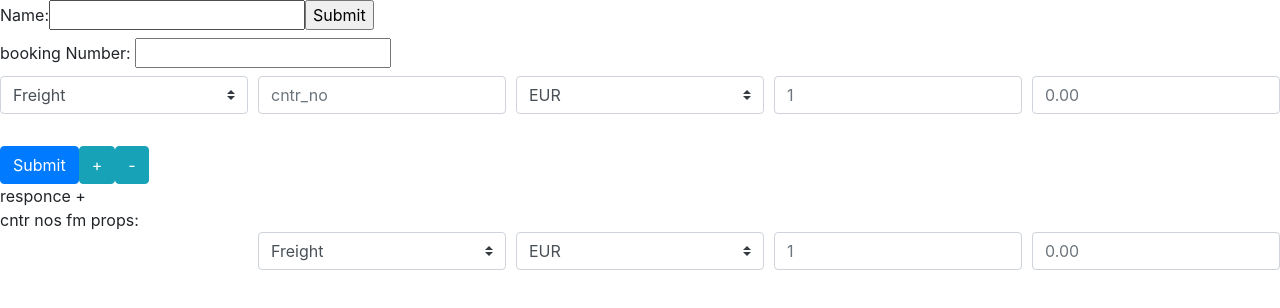
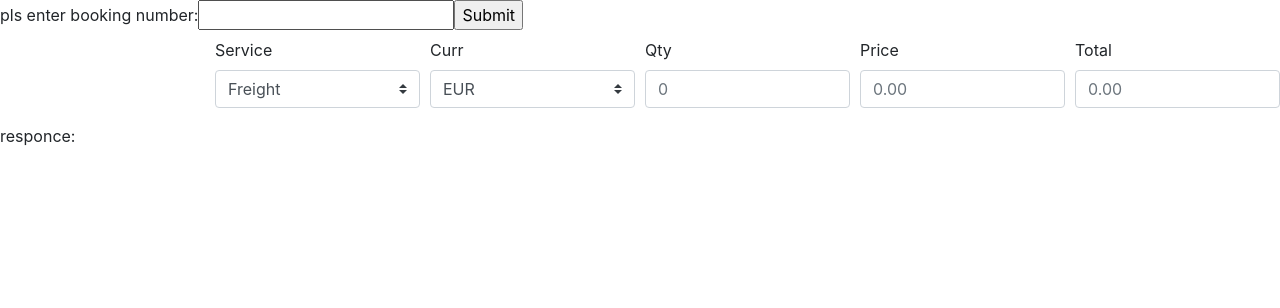
Before and after one commit to countess-elena/InvoicingReact, a React (Create React App) app: page / in a window 1280 px wide. Shown: the top 308 px of the page. Built offline with nearby package versions, Linux system fonts and the light colour scheme.

Commit message:
correct working checkboxes leaving list of cntrs marked to invoice

```diff
--- a/src/CheckboxCntrs.js
+++ b/src/CheckboxCntrs.js
@@ -9,7 +9,9 @@ import Col from 'react-bootstrap/Col'
 class CheckboxCntr extends React.Component {
     constructor (props) {
         super (props);
-        //var cntrs=props.cntr_numbers.slice();
+        var cntrs=props.cntr_numbers;
+        //alert (cntrs)
+        var cntrs = [];
         this.state = {
             //checked: {[cntr]:true},
             checkedSet: (this.props.cntr_numbers)
@@ -19,8 +21,11 @@ class CheckboxCntr extends React.Component {
         this.handleInputChange = this.handleInputChange.bind(this);
     }
 
+
     handleInputChange (event) {
         const target = event.target.name;
+        //this.setState ({checkedSet: this.props.cntr_numbers});
+        //var cntrs = this.props.cntr_numbers.slice();
         var cntrs = this.state.checkedSet.slice();
 
         if (cntrs.includes(target)) {
@@ -34,17 +39,27 @@ class CheckboxCntr extends React.Component {
                 this.setState ({checkedSet: cntrs});
             };
 
-        alert (cntrs);
+        //alert (cntrs);
     }
 
+    componentWillReceiveProps(nextProps) {
+        // This will erase any local state updates!
+        // Do not do this.
+        this.setState({ checkedSet: nextProps.cntr_numbers });
+      }
+
+//    static getDerivedStateFromProps(props, state) {
+  //      return  {checkedSet: props.cntr_numbers};     }
+
 render () {
-    //var cntrs=this.props.cntr_numbers;
+    var cntrs=this.props.cntr_numbers.toString();
+    //alert (cntrs)
     return (
-        <div>cntr nos fm props:  {this.props.cntr_numbers.toString()}
+        <div>
 <Form.Row>
 <Col>
 { this.props.cntr_numbers.map ((cntr, index) =>
-    <div  className="mb-3">
+    <div  key={index} className="mb-3">
       <Form.Check
       label={cntr}
       type='checkbox'
@@ -58,7 +73,7 @@ render () {
 </Col>
 <Col>
 <Form.Group controlId="exampleForm.SelectCustom">
-
+            <Form.Label>Service</Form.Label>
               <Form.Control as="select" custom>
                 <option>Freight</option>
                 <option>Winter surcharge</option>
@@ -69,17 +84,22 @@ render () {
             </Form.Group>
 </Col>
 <Col>
-
+<Form.Label>Curr</Form.Label>
             <Form.Control as="select" custom>
                 <option>EUR</option>
                 <option>USD</option>
               </Form.Control>
             </Col>
             <Col>
-
-              <Form.Control placeholder='1'/>
+            <Form.Label>Qty</Form.Label>
+              <Form.Control placeholder={this.state.checkedSet.length}/>
             </Col>
             <Col>
+            <Form.Label>Price</Form.Label>
+              <Form.Control placeholder='0.00'/>
+            </Col>
+            <Col>
+            <Form.Label>Total</Form.Label>
               <Form.Control placeholder='0.00'/>
             </Col>
 </Form.Row>
--- a/src/Formelement.js
+++ b/src/Formelement.js
@@ -28,7 +28,8 @@ class Formel extends React.Component {
 
     handleSubmit(event) {
         event.preventDefault();
-      alert('A name was submitted: ' + this.state.booking_no);
+      //alert('A name was submitted: ' + this.state.booking_no);
+
       this.callAPI();
 
     }
@@ -37,7 +38,7 @@ class Formel extends React.Component {
 
         var url = this.state.booking_no;
         console.log(url);
-
+        //this.setState ({cntr_numbers: []});
         //let response = await fetch("http://localhost:2000/test");
         let response = await fetch("http://localhost:2000/xlstojson?booking="+url);
         let text= await response.json();
@@ -45,43 +46,43 @@ class Formel extends React.Component {
         //text=JSON.parse (text);
         //console.log (text);
         this.setState.booking_no = url;
-
+        //this.setState.cntr_numbers=[]
+        var curr = [];
         text.forEach ((item)=> {
             console.log (item.cntr_number);
             //this.setState.price=
-            var curr = this.state.cntr_numbers;
+            //curr = this.state.cntr_numbers;
             curr.push(item.cntr_number);
-            this.setState.cntr_numbers = curr;
-        });
+        })
+        this.setState({cntr_numbers:curr});
+
         console.log(this.state.cntr_numbers);
         //this.setState({apiResponce: text});
         this.setState({apiResponce: JSON.stringify(text)});
-    }
-/*
-    componentDidMount() {
-        this.callAPI();
-  } */
+
+  }
 
     render() {
-      var cntrs = this.state.cntr_numbers;
+      //var cntrs = ;
       return (
           <React.Fragment>
         <form onSubmit={this.handleSubmit}>
         <label>
-            Name:
+            pls enter booking number:
             <input type="text"  value={this.state.booking_no} onChange={this.handleChange} />
           </label>
 
           <input type="submit" value="Submit" />
         </form>
-        <App name = {this.state.apiResponce} cntr_numbers={this.state.cntr_numbers} booking_no={this.state.booking_no}/>
-        responce + {this.state.apiResponce}
 
-        <CheckboxCntr cntr_numbers={cntrs}/>
+
+        <CheckboxCntr cntr_numbers={this.state.cntr_numbers}/>
+
+       <p> responce: {this.state.apiResponce}</p>
         </React.Fragment>
       );
     }
   }
-
+//<App name = {this.state.apiResponce} cntr_numbers={this.state.cntr_numbers} booking_no={this.state.booking_no}/>
 //export nameform;
 export default Formel;
```
